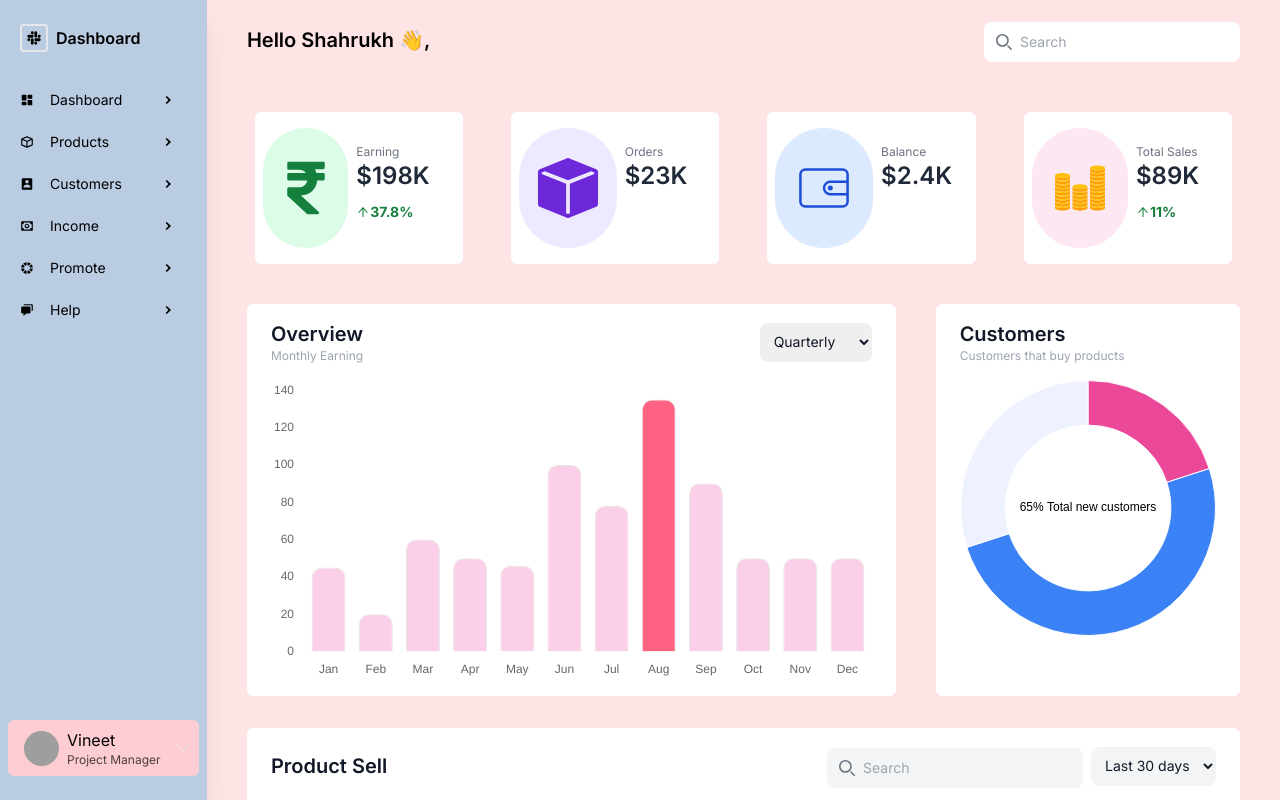
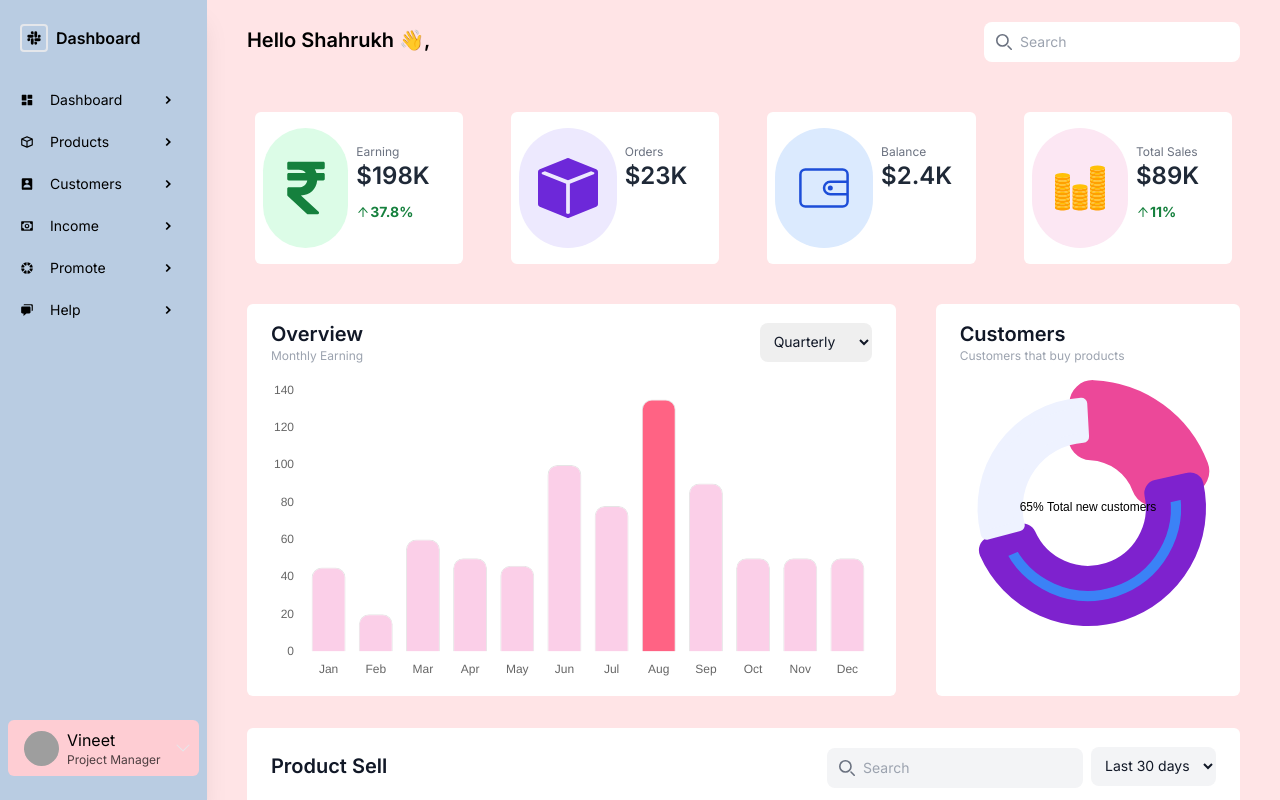
Before and after one commit to Vineet-23/Fitpeo-dashboard, a React (Vite) app: page / in a window 1280 px wide. Built offline with nearby package versions, Linux system fonts and the light colour scheme; grey boxes are pictures that could not be loaded.

Commit message:
Update Donutchart.jsx

```diff
--- a/src/core/charts/Donutchart.jsx
+++ b/src/core/charts/Donutchart.jsx
@@ -11,7 +11,11 @@ const chartData = {
       label: '',
       data: [20, 50, 30],
       backgroundColor: ['#ec4899', '#3b82f6', '#eef2ff'],
-      borderWidth: 1
+      borderWidth: [45, 25, 10],
+      borderColor: ['#ec4899', '#7e22ce', '#eef2ff'],
+      borderJoinStyle: 'miter',
+      borderRadius: 1,
+      spacing: 10
     }
   ]
 }
```
